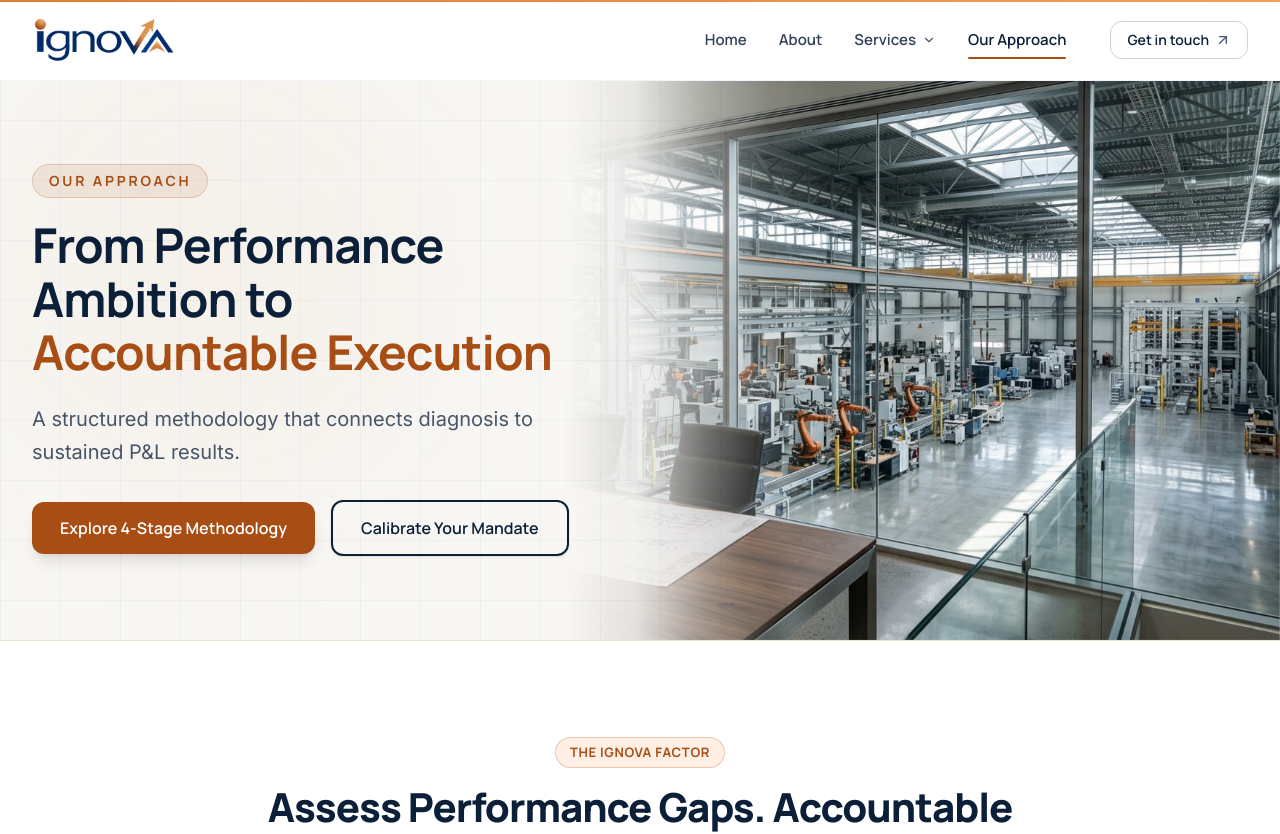
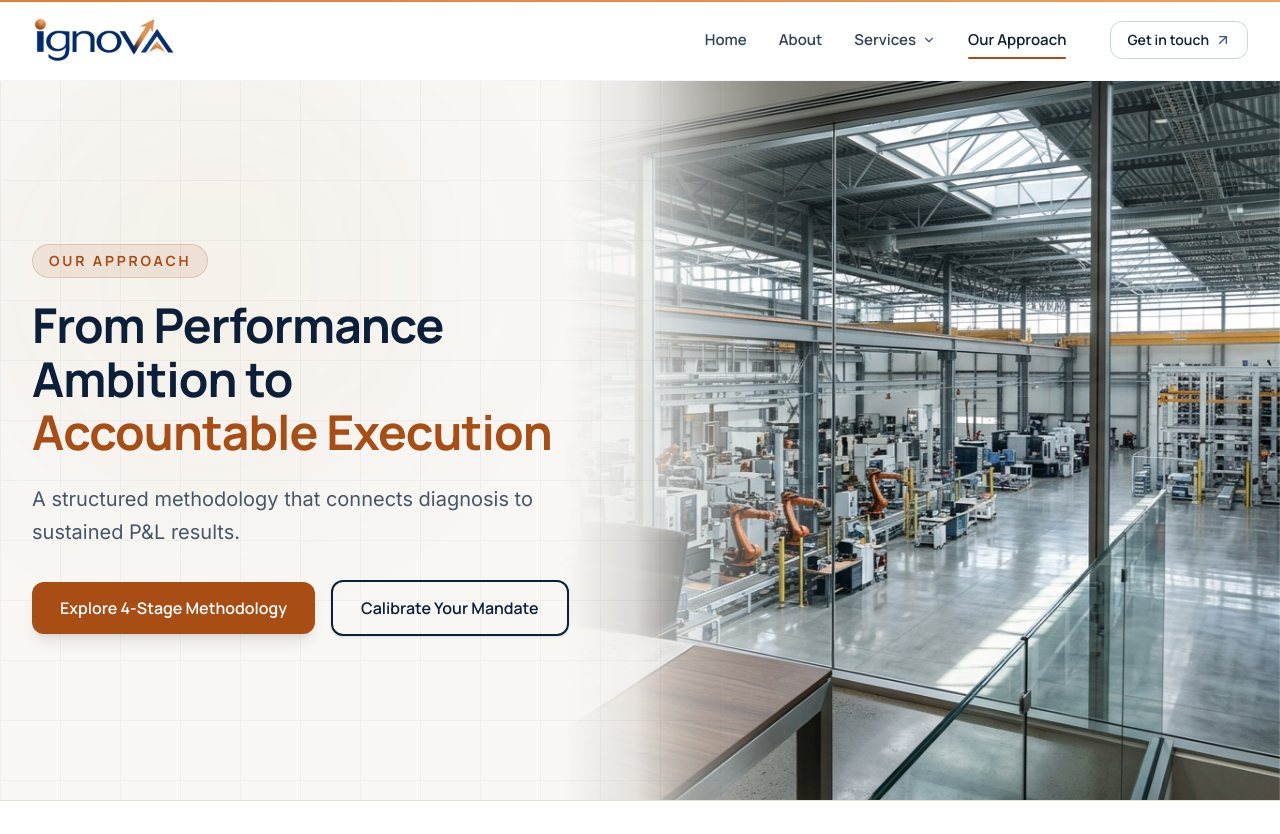
Before and after one commit to ayushprakash1010-jpg/Ignova, a Next.js app: page /approach in a window 1280 px wide. Shown: the top 834 px of the page. Built offline with nearby package versions, Linux system fonts and the light colour scheme; a web font is replaced by a local one.

Commit message:
style(approach): make Our Approach hero fill full desktop viewport

```diff
--- a/src/app/approach/page.tsx
+++ b/src/app/approach/page.tsx
@@ -77,14 +77,14 @@ export default function ApproachPage() {
           <div className="absolute top-16 left-0 w-[420px] h-[420px] rounded-full bg-orange/[0.04] blur-[100px]" />
         </div>
 
-        <div className="relative flex flex-col lg:block lg:min-h-[540px] xl:min-h-[560px]">
+        <div className="relative flex flex-col lg:block lg:min-h-[calc(100svh-5rem)] lg:max-h-[920px]">
           <PracticeHeroVisual
             src="/images/hero/hero-executive-shopfloor.jpg"
             alt="Plant boardroom overlooking automated manufacturing bays with industrial process blueprints"
             objectPosition="object-[65%_center]"
           />
 
-          <div className="relative z-10 w-full lg:w-[50%] xl:w-[49%] px-4 sm:px-6 lg:pr-2 hero-content-pad pt-12 pb-8 sm:pt-14 sm:pb-10 lg:py-20 lg:min-h-[540px] xl:min-h-[560px] flex flex-col justify-center">
+          <div className="relative z-10 w-full lg:w-[50%] xl:w-[49%] px-4 sm:px-6 lg:pr-2 hero-content-pad pt-12 pb-8 sm:pt-14 sm:pb-10 lg:py-20 lg:min-h-[calc(100svh-5rem)] lg:max-h-[920px] flex flex-col justify-center">
             <div>
               <span
                 className="inline-block text-sm font-bold uppercase tracking-[0.2em] text-orange bg-orange/10 px-4 py-1.5 rounded-full border border-orange/20 mb-5"
```
